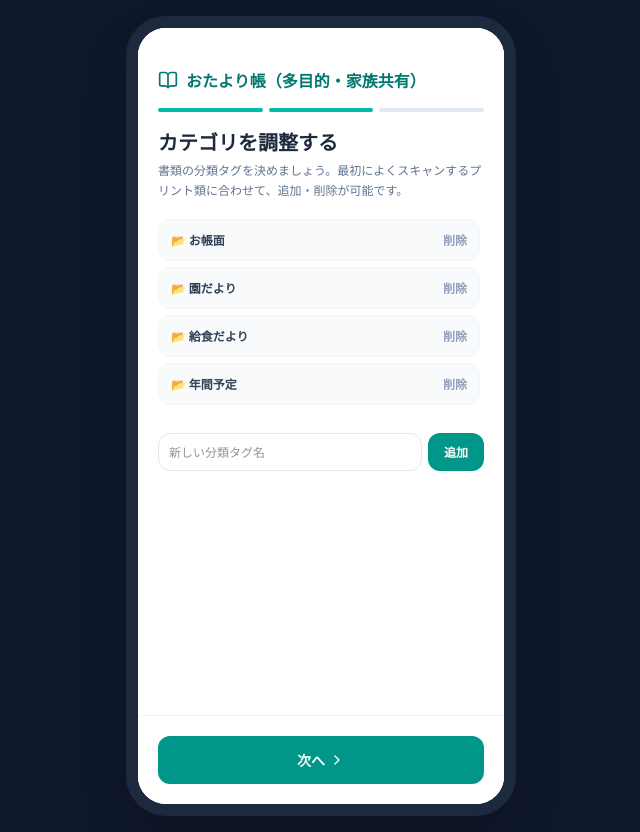
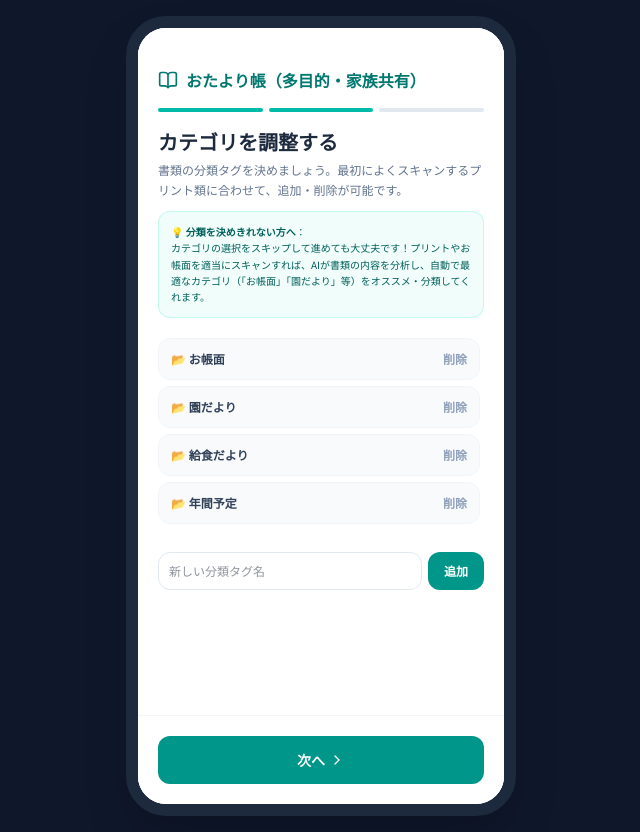
Before and after one commit to jukuro/ochomen-app, a Next.js app: page / in a window 1280 px wide. Both pictures are taken after a click on the button "次へ". Shown: the whole page, without its empty margins (319-959 px from the left). Built offline with nearby package versions, Linux system fonts and the light colour scheme.

Commit message:
feat: add AI auto-categorization guidance banner to onboarding step 2

```diff
--- a/src/components/Onboarding.tsx
+++ b/src/components/Onboarding.tsx
@@ -230,13 +230,17 @@ export function Onboarding({ onComplete }: OnboardingProps) {
           </div>
         )}
 
-        {step === 2 && (
+         {step === 2 && (
           <div className="space-y-5 animate-fade-in">
             <div>
               <h2 className="text-xl font-bold text-slate-800">カテゴリを調整する</h2>
               <p className="text-xs text-slate-500 mt-1 leading-relaxed">
                 書類の分類タグを決めましょう。最初によくスキャンするプリント類に合わせて、追加・削除が可能です。
               </p>
+              <div className="bg-teal-50 border border-teal-200/50 rounded-xl p-3 text-[10px] text-teal-800 leading-relaxed mt-3">
+                💡 <strong>分類を決めきれない方へ</strong>：<br/>
+                カテゴリの選択をスキップして進めても大丈夫です！プリントやお帳面を適当にスキャンすれば、AIが書類の内容を分析し、自動で最適なカテゴリ（「お帳面」「園だより」等）をオススメ・分類してくれます。
+              </div>
             </div>
 
             <div className="space-y-1.5 max-h-[200px] overflow-y-auto pr-1">
```
